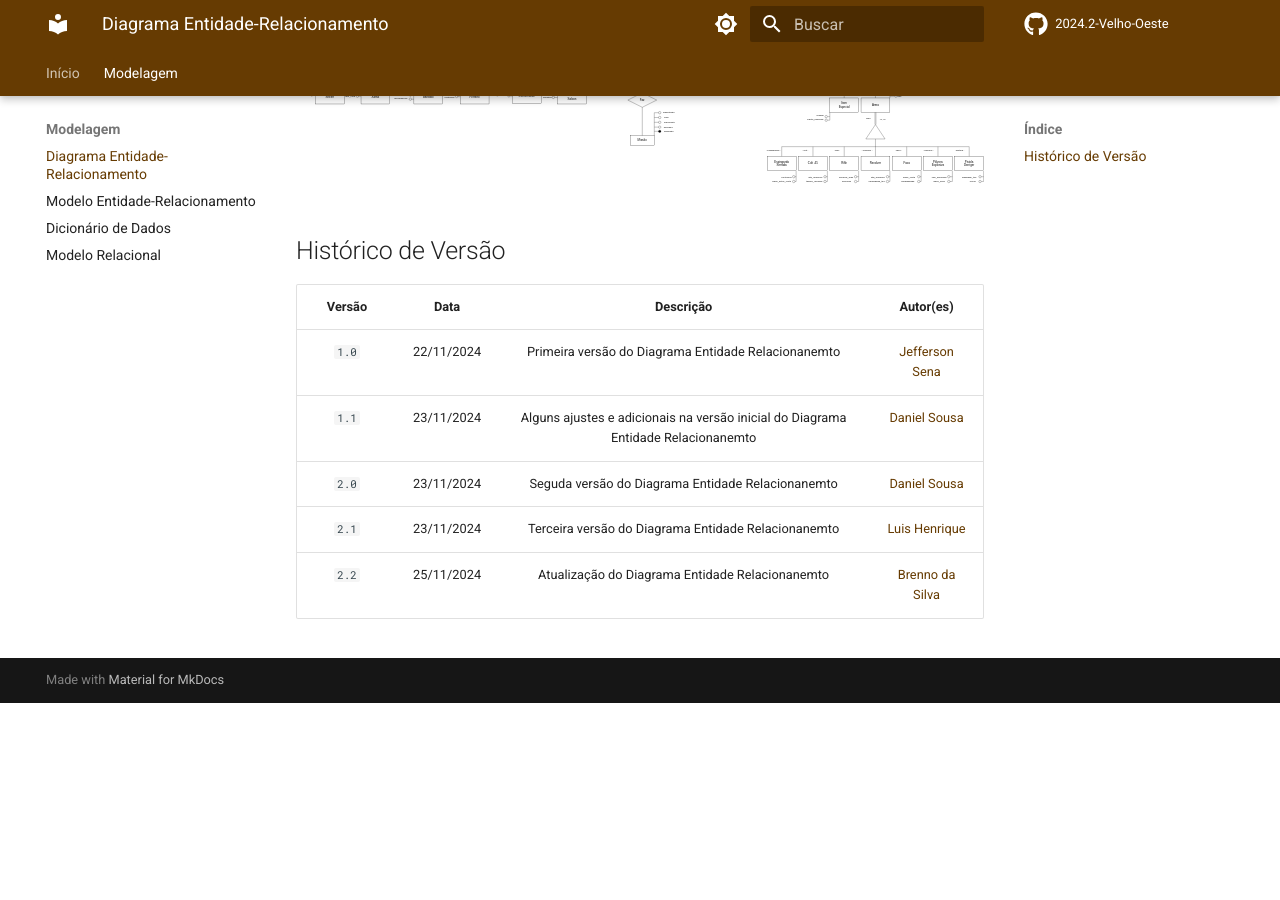
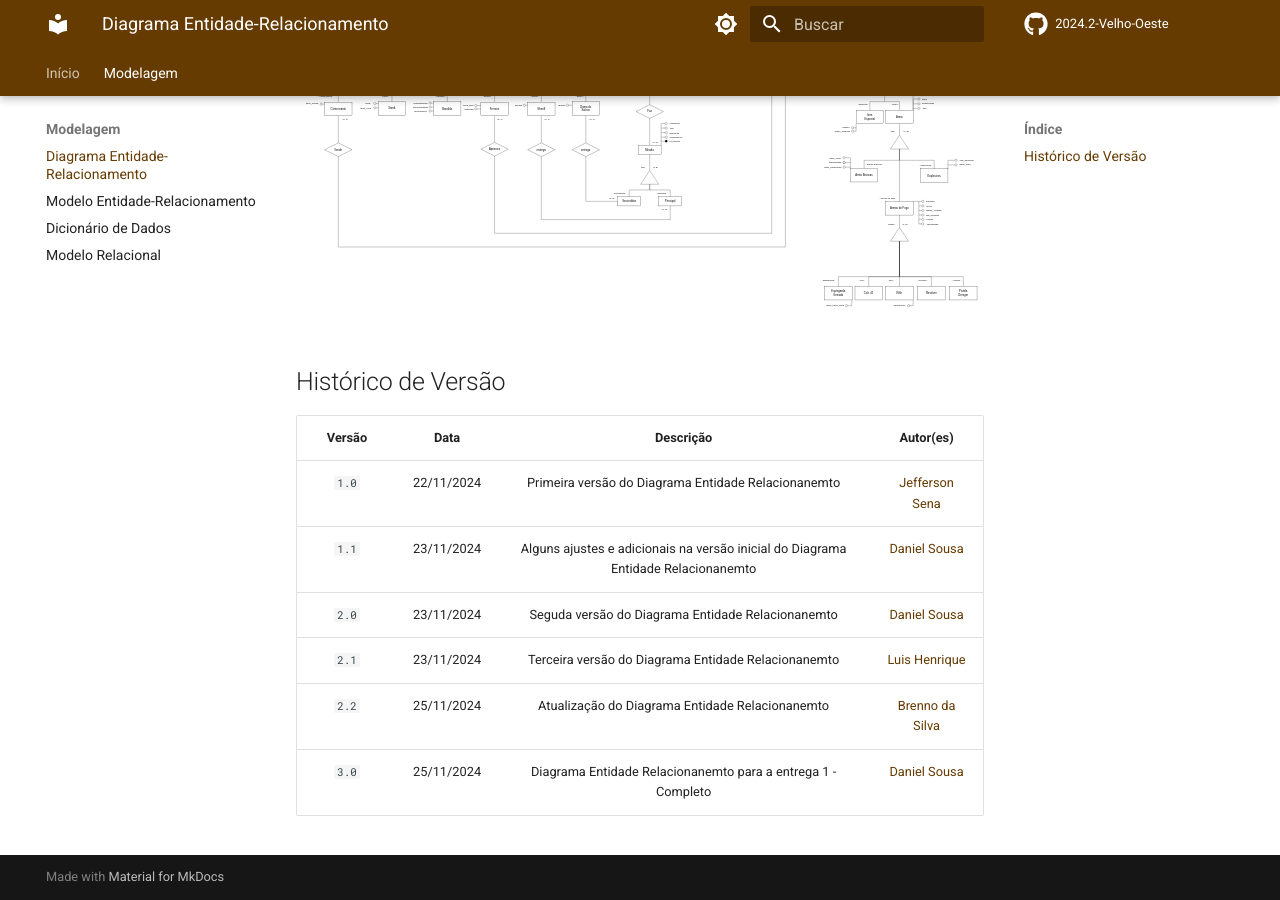
Before and after one commit to SBD1/2024.2-Velho-Oeste, an MkDocs documentation site: the page built from docs/modelagem/Diagrama_Entidade_Relacionamento.md, in a window 1280 px wide and 900 px high, scrolled down 528 px. Built offline with MkDocs 1.6.1 and Material for MkDocs 9.7.7, drawn with Linux system fonts in a browser that asks for light colours; comment, search, counter and statistics services are not loaded; before the commit the page ends 1231 px from its top, so only the background shows below that.

Commit message:
Update: DER

```diff
--- a/docs/modelagem/Diagrama_Entidade_Relacionamento.md
+++ b/docs/modelagem/Diagrama_Entidade_Relacionamento.md
@@ -7,14 +7,15 @@ Abaixo temos a imagem do diagrama de entidade relacionamento:
 <!-- ![Versão Inicial](../assets/versao-inicial.svg)
 ![Versão Inicial com Ajustes](../assets/v2.drawio.svg) -->
 <!--[Versão Atual](../assets/v4.drawio.svg)-->
-![Versão Atual](../assets/v5.drawio.svg)
+![Versão Atual](../assets/DER_entraga.drawio.svg)
 
 ## Histórico de Versão
 
 | Versão | Data | Descrição | Autor(es) |
 | :----: | :--------: | :-----------------------------------------------: | :---------------------------------------------------------------------------------------: |
-| `1.0`  | 22/11/2024 | Primeira versão do Diagrama Entidade Relacionanemto | [Jefferson Sena](https://github.com/JeffersonSenaa) |                                   |
-| `1.1`  | 23/11/2024 | Alguns ajustes e adicionais na versão inicial do Diagrama Entidade Relacionanemto | [Daniel Sousa](https://github.com/daniel-de-sousa) |      |
-| `2.0`  | 23/11/2024 | Seguda versão do Diagrama Entidade Relacionanemto | [Daniel Sousa](https://github.com/daniel-de-sousa) |                                      |
-| `2.1`  | 23/11/2024 | Terceira versão do Diagrama Entidade Relacionanemto | [Luis Henrique](https://github.com/luishenrrique) |                                     |
-| `2.2`  | 25/11/2024 | Atualização do Diagrama Entidade Relacionanemto | [Brenno da Silva](https://github.com/brenno-silva01) |                                     |
+| `1.0`  | 22/11/2024 | Primeira versão do Diagrama Entidade Relacionanemto | [Jefferson Sena](https://github.com/JeffersonSenaa) |
+| `1.1`  | 23/11/2024 | Alguns ajustes e adicionais na versão inicial do Diagrama Entidade Relacionanemto | [Daniel Sousa](https://github.com/daniel-de-sousa) |
+| `2.0`  | 23/11/2024 | Seguda versão do Diagrama Entidade Relacionanemto | [Daniel Sousa](https://github.com/daniel-de-sousa)  |
+| `2.1`  | 23/11/2024 | Terceira versão do Diagrama Entidade Relacionanemto | [Luis Henrique](https://github.com/luishenrrique) |
+| `2.2`  | 25/11/2024 | Atualização do Diagrama Entidade Relacionanemto | [Brenno da Silva](https://github.com/brenno-silva01)  |
+| `3.0`  | 25/11/2024 | Diagrama Entidade Relacionanemto para a entrega 1 - Completo | [Daniel Sousa](https://github.com/daniel-de-sousa) |
```
Also changed, not shown: docs/assets/DER_entraga.drawio.svg (added), docs/assets/DER_v1.drawio.svg (renamed from docs/assets/versao-inicial.svg), docs/assets/DER_v2.drawio.svg (renamed from docs/assets/v2.drawio.svg), docs/assets/DER_v3.drawio.svg (renamed from docs/assets/v3.drawio.svg), docs/assets/DER_v4.drawio.svg (renamed from docs/assets/v4.drawio.svg), docs/assets/DER_v5.drawio.svg (renamed from docs/assets/v5.drawio.svg).
